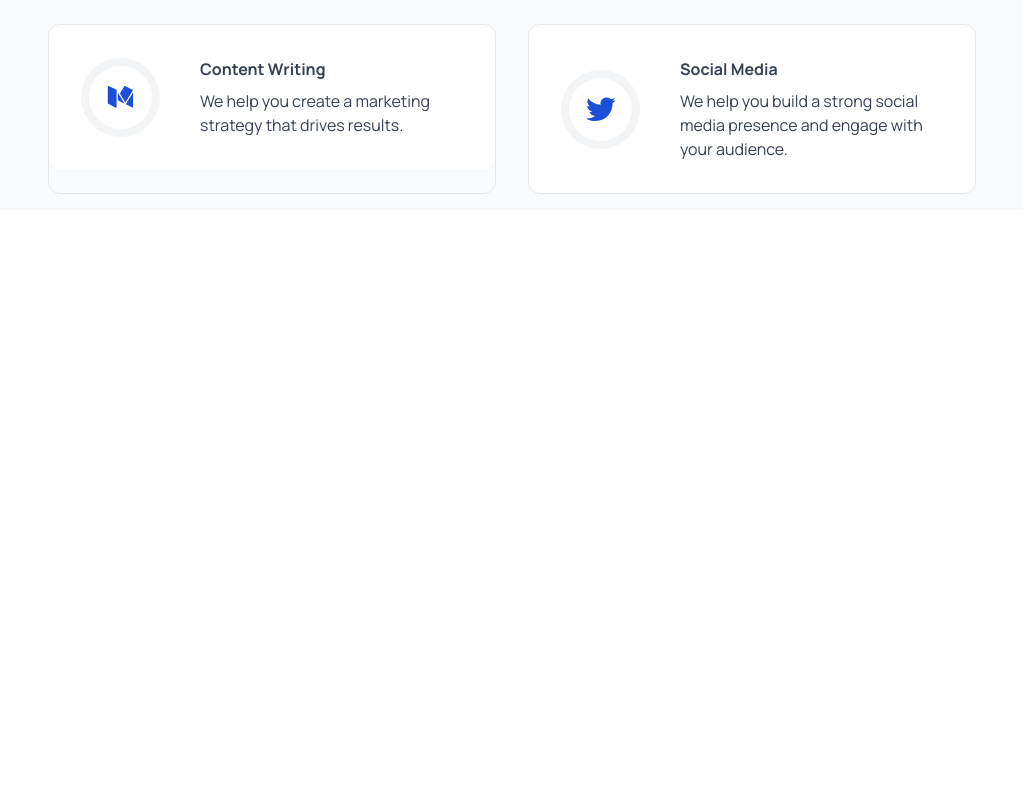
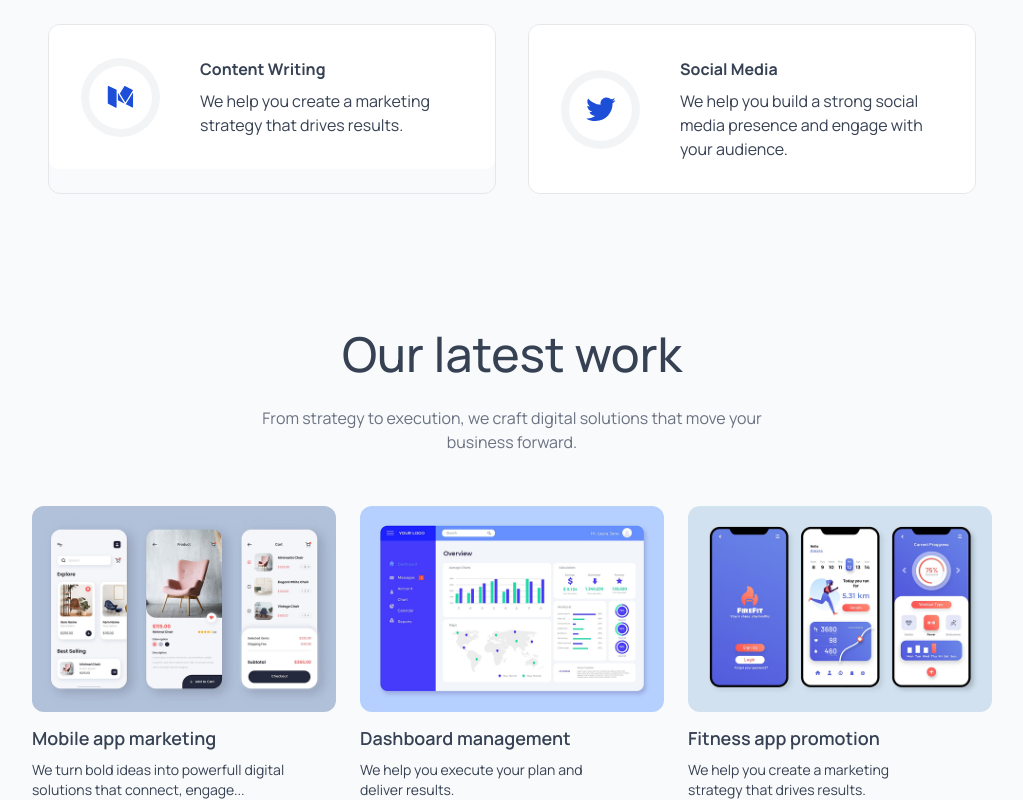
Before and after one commit to bipesh369/agency.ai, a React (Vite) app: page / in a window 1280 px wide. Shown: the part 1750-2550 px from the top of the page, without its empty margins (128-1151 px from the left). Before the commit the page ends 1960 px from the top, so only its background shows below. Built offline with nearby package versions, Linux system fonts and the light colour scheme.

Commit message:
add ourwork component

```diff
--- a/src/App.jsx
+++ b/src/App.jsx
@@ -3,6 +3,7 @@
 import Hero from "./components/Hero";
 import TrustedBy from "./components/TrustedBy";
 import Services from "./components/Services";
+import OurWork from "./components/OurWork";
 
 const App = () => {
   const [theme, setTheme] = useState(
@@ -37,6 +38,7 @@
       <Hero />
       <TrustedBy />
       <Services />
+      <OurWork />
 
 
     </div>
--- /dev/null
+++ b/src/components/OurWork.jsx
@@ -0,0 +1,46 @@
+import React from 'react'
+import Title from './Title'
+import assets from '../assets/assets'
+
+const OurWork = () => {
+
+  const workData = [
+    {
+      title: 'Mobile app marketing',
+      description: 'We turn bold ideas into powerfull digital solutions that connect, engage...',
+      image: assets.work_mobile_app
+    },
+    {
+      title: 'Dashboard management',
+      description: 'We help you execute your plan and deliver results.',
+      image: assets.work_dashboard_management
+    },
+    {
+      title: 'Fitness app promotion',
+      description: 'We help you create a marketing strategy that drives results.',
+      image: assets.work_fitness_app
+    }
+  ]
+
+
+  return (
+    <div id='our-work' className='flex flex-col items-center gap-7 px-7 sm:px-12 lg:px-24 xl:px-40 pt-30 text-gray-700 dark:text-white'>
+      <Title title='Our latest work' desc='From strategy to execution, we craft digital solutions that move your business forward.'/>
+
+       <div className='grid sm:grid-cols-2 lg:grid-cols-3 gap-6 w-full max-w-5xl'>
+        {
+          workData.map((work, index) => (
+            <div key={index} className='hover:scale-102 duration-500 transition-all cursor-pointer'>
+              <img src={work.image} alt="" className='w-full rounded-xl'/>
+              <h3 className='mt-3 mb-2 text-lg font-semibold'>{work.title}</h3>
+              <p className='text-sm opicity-60 w-5/6'>{work.description}</p>
+           </div>
+          ))
+        }
+       </div>
+
+    </div>
+  )
+}
+
+export default OurWork
```
